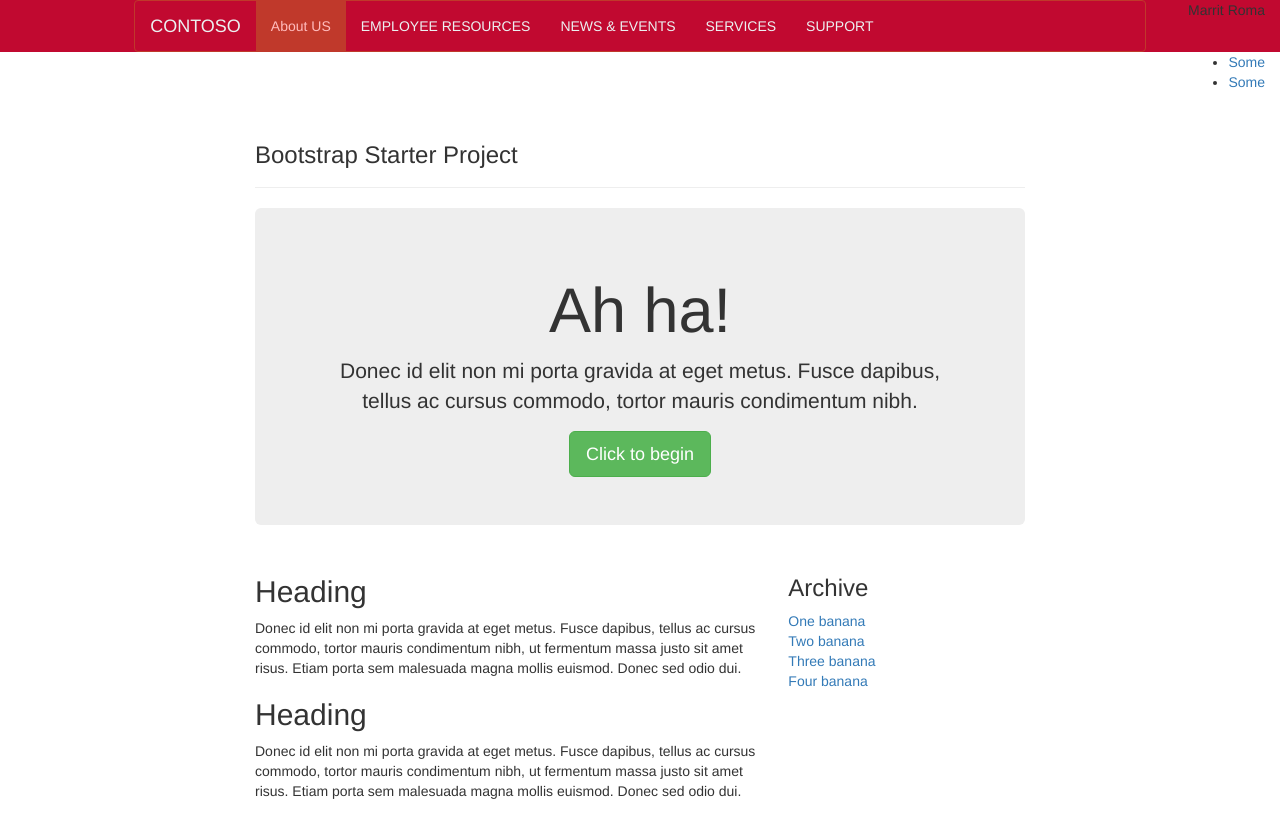
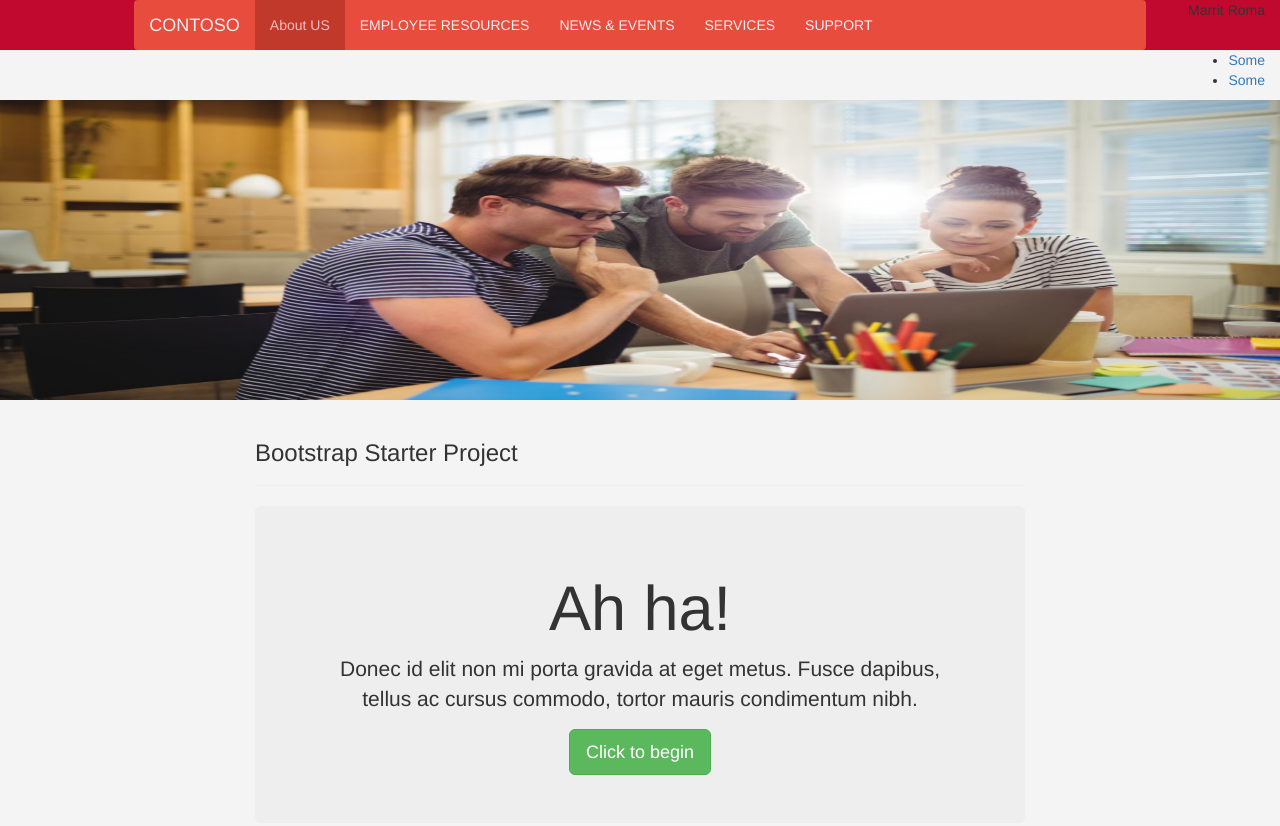
Before and after one commit to manoj529/assignment-MS, a website: page web/index.html in a window 1280 px wide. Shown: the top 826 px of the page. Drawn offline with Linux system fonts and the light colour scheme.

Commit message:
Added banner image

```diff
--- a/src/sass/main.scss
+++ b/src/sass/main.scss
@@ -1,7 +1,9 @@
 /**
  * Some placeholder SASS
  */
-
+body{
+    background-color: #F4F4F4;
+}
 .my-container {
     max-width: 800px;
 }
@@ -14,6 +16,17 @@
 }
 .header-bg{
     background-color:#C10930;
+}
+
+.test-banner{
+    background-image:url("images/banner-bg.png");
+    background-repeat: no-repeat fixed center center;
+    background-size: cover cover;
+    height: 300px;
+    -webkit-background-size: cover;
+-moz-background-size: cover;
+-o-background-size: cover;
+background-size: cover;
 }
 
 /* Red */
--- a/web/index.html
+++ b/web/index.html
@@ -55,6 +55,16 @@
                     <li class=""><a href="#">Some</a></li>
                     <li class=""><a href="#">Some</a></li>
                 </ul>
+            </div>
+        </div>
+<!--        <div class="row-fluid">
+            <div class="container-fluid">
+                <div class="page-header"><h1>Services \ IT</h1></div>
+            </div>
+        </div>-->
+        <div class="test-banner">
+            <div class="container">
+
             </div>
         </div>
 
```
Also changed, not shown: README.md, web/dist/css/style.css, web/dist/images/banner-bg.PNG (added), 1 other file.
